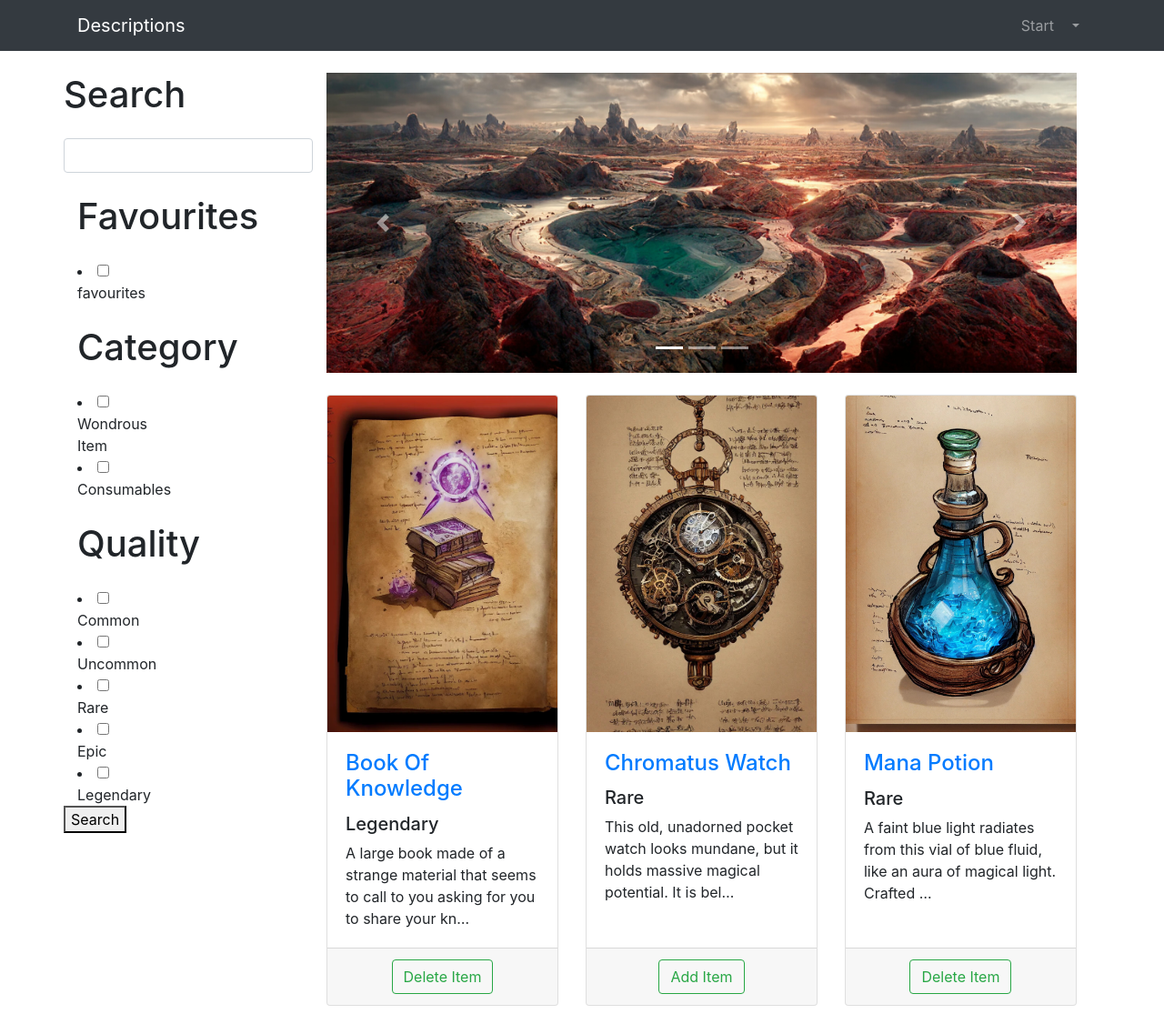
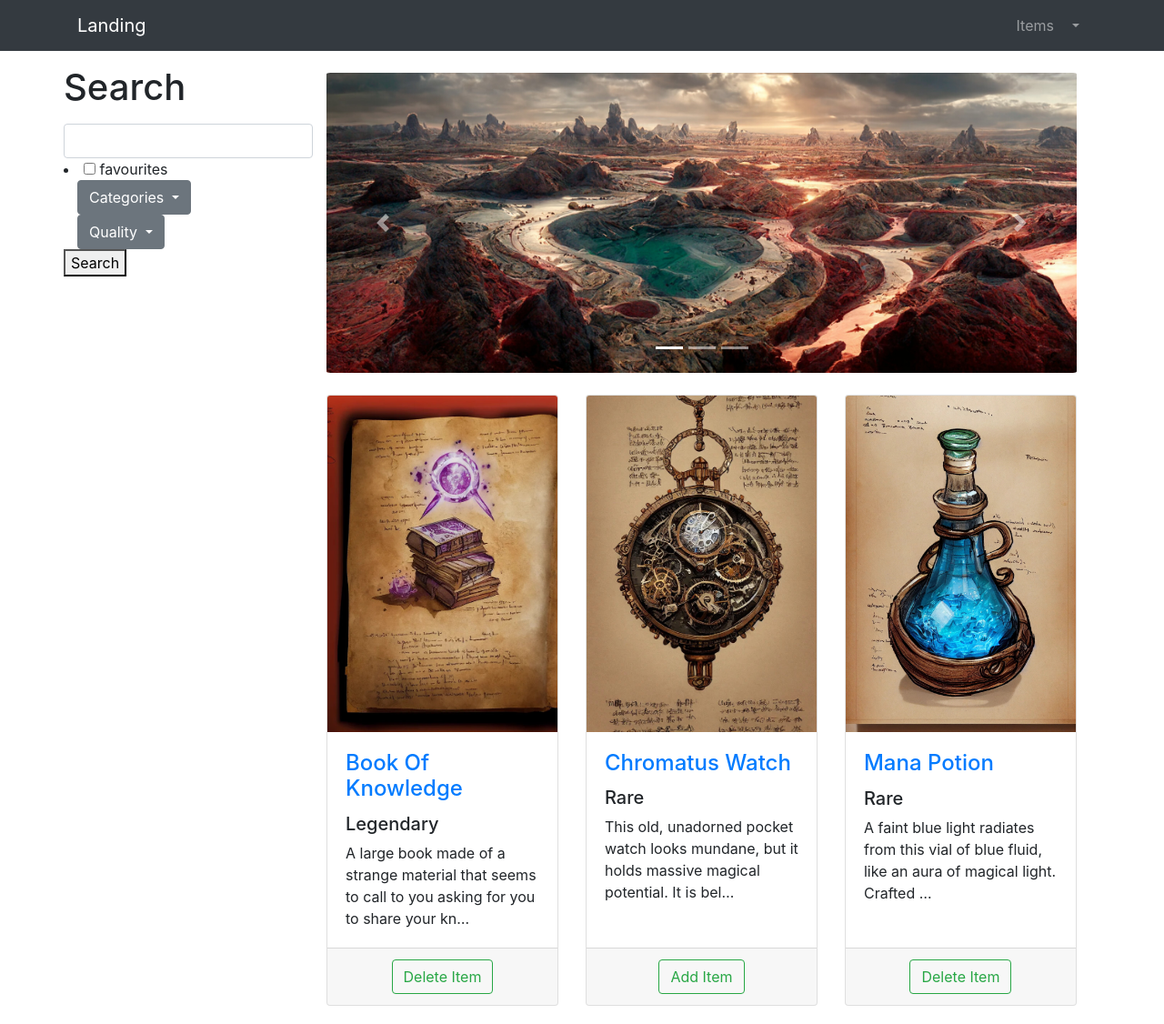
Before and after one commit to Tilejka/Bdscrpt, a Django app: page /items/ in a window 1280 px wide. Shown: the top 1126 px of the page at 91% size. Run offline with Django 4.2, Linux system fonts and the light colour scheme; a user stored in the database is signed in; data comes from the database, SQL or seed files in the repository; both versions use the stored data as it was after the commit; some libraries are stand-ins or nearby versions.

Commit message:
Added checkboxes.

```diff
--- a/items/templates/items/base.html
+++ b/items/templates/items/base.html
@@ -26,7 +26,7 @@
 <!-- Navigation -->
 <nav class="navbar navbar-expand-lg navbar-dark bg-dark fixed-top">
     <div class="container">
-        <a class="navbar-brand" href="{% url 'index' %}">Descriptions</a>
+        <a class="navbar-brand" href="{% url 'index' %}">Landing</a>
         <button class="navbar-toggler" type="button" data-toggle="collapse" data-target="#navbarResponsive"
                 aria-controls="navbarResponsive" aria-expanded="false" aria-label="Toggle navigation">
             <span class="navbar-toggler-icon"></span>
@@ -34,7 +34,7 @@
         <div class="collapse navbar-collapse" id="navbarResponsive">
             <ul class="navbar-nav ml-auto">
                 <li class="nav-item">
-                    <a class="nav-link" href="{% url 'items:index' %}">Start <i class="fas fa-shopping-bag"></i> </a>
+                    <a class="nav-link" href="{% url 'items:index' %}">Items <i class="fas fa-shopping-bag"></i> </a>
                 </li>
                 {% if user.is_authenticated %}
                     <li class="nav-item dropdown">
@@ -46,7 +46,7 @@
                         <li>
                             <a class="dropdown-item" href="{% url 'users:profile' %}">Profile</a>
                         </li>
-                        <li><a class="dropdown-item" href="orders/orders.html">Заказы</a></li>
+                        <li><a class="dropdown-item" href="orders/orders.html">Orders?</a></li>
                         {% if user.is_superuser or user.is_staff %}
                             <li><a class="dropdown-item" href="{% url 'admin:index' %}">Admin-panel</a></li>
                         {% endif %}
--- a/items/templates/items/item.html
+++ b/items/templates/items/item.html
@@ -37,6 +37,7 @@
                         </a>
                     </div>
 
+                    {% endif %}
 
                 <div class="card-body">
                     <p>{% render_rating_import %}
@@ -51,7 +52,6 @@
                 </div>
 
 
-        {% endif %}
             </div>
         <br>
             <div class="single-form-center">
@@ -61,7 +61,7 @@
                                     <span class="sub-tittle editContent" style="outline: none; cursor: inherit;"></span>
                         Comments({{ post_comments_count }})
                     </h3>
-                    <p>{{ item.created_timestamp }} | {{ item.category }} | {% get_hit_count for item %} watching</p>
+                    <p>{{ item.created_timestamp }} | {{ item.category }} | {% get_hit_count for item %} hits</p>
 
                     <div class="media-list">
                         {% for comment in post_comments %}
--- a/items/templates/items/items.html
+++ b/items/templates/items/items.html
@@ -11,24 +11,31 @@
 
             <form action="{% url 'items:index' %}" method="get">
 
-                <h1 class="my-4">Search</h1>
+
+                    <h1 class="my-3">Search</h1>
                     <div class="input-group">
                         <input type="search" name="keywords" class="form-control">
                     </div>
 
 
                 {% if user.is_authenticated %}
-                    <div class="col-lg-3">
-                        <h1 class="my-4">Favourites</h1>
+
                             <li class="editContent">
                                 <input type="checkbox" class="checked" name="favourites" value="True">
                                 <span class="span editContent">favourites</span>
                             </li>
-                    </div>
+
                 {% endif %}
 
+
                 <div class="col-lg-3">
-                    <h1 class="my-4">Category</h1>
+                    <div class="dropdown">
+                      <a class="btn btn-secondary dropdown-toggle" href="#" role="button" id="dropdownMenuLink" data-toggle="dropdown" aria-haspopup="true" aria-expanded="false">
+                        Categories
+                      </a>
+
+                      <div class="dropdown-menu" aria-labelledby="dropdownMenuLink">
+
                           {% for category in categories %}
                           <li class="editContent">
                                     <input type="checkbox" class="checked" name="category" value="{{ category.slug }}">
@@ -37,10 +44,18 @@
                                     </span>
                                 </li>
                           {% endfor %}
+
+                      </div>
+                    </div>
                 </div>
 
                 <div class="col-lg-3">
-                    <h1 class="my-4">Quality</h1>
+                    <div class="dropdown">
+                      <a class="btn btn-secondary dropdown-toggle" href="#" role="button" id="dropdownMenuLink" data-toggle="dropdown" aria-haspopup="true" aria-expanded="false">
+                        Quality
+                      </a>
+                      <div class="dropdown-menu" aria-labelledby="dropdownMenuLink">
+
                         {% for quality in qualities %}
                             <li class="editContent">
                                 <input type="checkbox" class="checked" name="quality" value="{{ quality.slug }}">
@@ -50,7 +65,8 @@
                             </li>
                         {% endfor %}
                       </div>
-
+                    </div>
+                </div>
 
             <button type="submit">Search</button>
             </form>
@@ -65,13 +81,14 @@
                     </ol>
                     <div class="carousel-inner" role="listbox">
                         <div class="carousel-item active">
-                            <img class="d-block img-fluid" src="{% static 'vendor/img/slides/slide-1.jpg' %}" alt="First slide">
+                            <img class="d-block img-fluid" src="{% static 'vendor/img/slides/slide-1.jpg' %}" style="border-radius: 0.5%" alt="First slide">
+
                         </div>
                         <div class="carousel-item">
-                            <img class="d-block img-fluid" src="{% static 'vendor/img/slides/slide-2.jpg' %}" alt="Second slide">
+                            <img class="d-block img-fluid" src="{% static 'vendor/img/slides/slide-2.jpg' %}" style="border-radius: 0.5%" alt="Second slide">
                         </div>
                         <div class="carousel-item">
-                            <img class="d-block img-fluid" src="{% static 'vendor/img/slides/slide-3.jpg' %}" alt="Third slide">
+                            <img class="d-block img-fluid" src="{% static 'vendor/img/slides/slide-3.jpg' %}" style="border-radius: 0.5%" alt="Third slide">
                         </div>
                     </div>
                     <a class="carousel-control-prev" href="#carouselExampleIndicators" role="button" data-slide="prev">
```
Also changed, not shown: db.sqlite3. Lines whose indentation alone changed are shown as unchanged.
